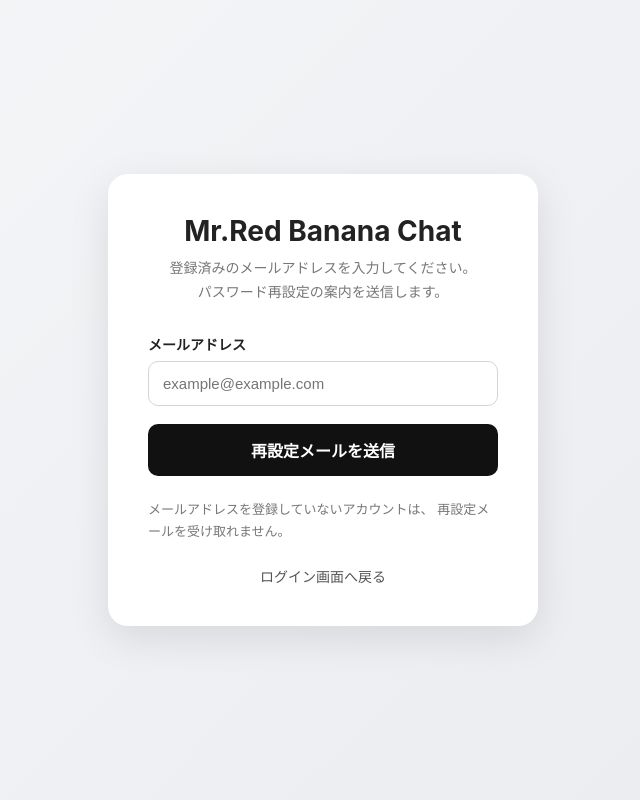
After one commit to Denissssssssssssssssssssssssssssssssss/mr-red-banana-chat, a Flask app: page /forgot_password in a window 1280 px wide. The commit adds this page. Shown: the whole page, without its empty margins (317-957 px from the left). Run offline with Flask 3, Linux system fonts and the light colour scheme; parts of the project's set-up code (start-up, migrations or seed data) failed here and were passed over.

Commit message:
Align auth recovery flow with project spec

```diff
--- a/app.py
+++ b/app.py
@@ -484,6 +484,13 @@ def register():
         )
     )
 
+    email = str(
+        request.form.get(
+            "email",
+            ""
+        )
+    ).strip().lower()
+
     if not username:
 
         return (
@@ -508,6 +515,12 @@ def register():
             "パスワードは8文字以上にしてください"
         ), 400
 
+    if email and "@" not in email:
+
+        return (
+            "正しいメールアドレスを入力してください"
+        ), 400
+
     try:
 
         # -------------------------------------------------
@@ -525,6 +538,24 @@ def register():
             ), 400
 
         # -------------------------------------------------
+        # メールアドレス重複確認
+        #
+        # emailは任意。空の場合はNULLで保存します。
+        # -------------------------------------------------
+
+        if email:
+
+            existing_email = get_profile_by_email(
+                email
+            )
+
+            if existing_email:
+
+                return (
+                    "そのメールアドレスは既に使用されています"
+                ), 400
+
+        # -------------------------------------------------
         # Flask側でUUID生成
         # -------------------------------------------------
 
@@ -545,7 +576,7 @@ def register():
         # -------------------------------------------------
         # profilesへ保存
         #
-        # emailは登録しないのでNULL
+        # emailは任意。未入力ならNULL。
         # -------------------------------------------------
 
         profile_result = (
@@ -563,7 +594,7 @@ def register():
                         password_hash,
 
                     "email":
-                        None,
+                        email or None,
 
                     "tutorial_completed":
                         False
--- /dev/null
+++ b/templates/forgot_password.html
@@ -0,0 +1,203 @@
+<!DOCTYPE html>
+<html lang="ja">
+
+<head>
+
+    <meta charset="UTF-8">
+
+    <meta
+        name="viewport"
+        content="width=device-width, initial-scale=1.0"
+    >
+
+    <title>パスワード再設定 - Mr.Red Banana Chat</title>
+
+    <style>
+
+        * {
+            box-sizing: border-box;
+        }
+
+        body {
+            margin: 0;
+            min-height: 100vh;
+            font-family:
+                -apple-system,
+                BlinkMacSystemFont,
+                "Segoe UI",
+                "Noto Sans JP",
+                sans-serif;
+            background:
+                linear-gradient(
+                    135deg,
+                    #f5f6f8,
+                    #e9ebef
+                );
+            color: #222;
+            display: flex;
+            justify-content: center;
+            align-items: center;
+            padding: 20px;
+        }
+
+        .container {
+            width: 100%;
+            max-width: 430px;
+            background: white;
+            border-radius: 20px;
+            box-shadow:
+                0 12px 40px
+                rgba(0, 0, 0, 0.10);
+            padding: 40px;
+        }
+
+        .logo {
+            text-align: center;
+            font-size: 28px;
+            font-weight: 700;
+            margin-bottom: 8px;
+        }
+
+        .subtitle {
+            text-align: center;
+            color: #777;
+            font-size: 14px;
+            margin-bottom: 30px;
+            line-height: 1.7;
+        }
+
+        .field {
+            margin-bottom: 18px;
+        }
+
+        .field label {
+            display: block;
+            margin-bottom: 7px;
+            font-size: 14px;
+            font-weight: 600;
+        }
+
+        .field input {
+            width: 100%;
+            padding: 13px 14px;
+            border: 1px solid #d5d5d5;
+            border-radius: 10px;
+            font-size: 15px;
+            outline: none;
+        }
+
+        .button {
+            width: 100%;
+            border: none;
+            border-radius: 10px;
+            padding: 14px;
+            background: #111;
+            color: white;
+            font-size: 16px;
+            font-weight: 600;
+            cursor: pointer;
+        }
+
+        .message {
+            margin-bottom: 20px;
+            padding: 13px 15px;
+            border-radius: 10px;
+            background: #f0f7f3;
+            color: #246b45;
+            font-size: 14px;
+            line-height: 1.7;
+        }
+
+        .note {
+            margin-top: 22px;
+            font-size: 13px;
+            color: #777;
+            line-height: 1.7;
+        }
+
+        .back {
+            display: block;
+            margin-top: 24px;
+            text-align: center;
+            color: #555;
+            font-size: 14px;
+            text-decoration: none;
+        }
+
+        .back:hover {
+            text-decoration: underline;
+        }
+
+    </style>
+
+</head>
+
+<body>
+
+<div class="container">
+
+    <div class="logo">
+        Mr.Red Banana Chat
+    </div>
+
+    <div class="subtitle">
+        登録済みのメールアドレスを入力してください。<br>
+        パスワード再設定の案内を送信します。
+    </div>
+
+    {% if message %}
+
+    <div class="message">
+        {{ message }}
+    </div>
+
+    {% endif %}
+
+    <form
+        method="POST"
+        action="{{ url_for('forgot_password') }}"
+    >
+
+        <div class="field">
+
+            <label for="email">
+                メールアドレス
+            </label>
+
+            <input
+                type="email"
+                id="email"
+                name="email"
+                autocomplete="email"
+                placeholder="example@example.com"
+                required
+            >
+
+        </div>
+
+        <button
+            type="submit"
+            class="button"
+        >
+            再設定メールを送信
+        </button>
+
+    </form>
+
+    <div class="note">
+        メールアドレスを登録していないアカウントは、
+        再設定メールを受け取れません。
+    </div>
+
+    <a
+        class="back"
+        href="{{ url_for('index') }}"
+    >
+        ログイン画面へ戻る
+    </a>
+
+</div>
+
+</body>
+
+</html>
```
Also changed, not shown: templates/index.html (+6 -4 lines), templates/reset_password.html (added, +177 -0 lines), 1 other file.
